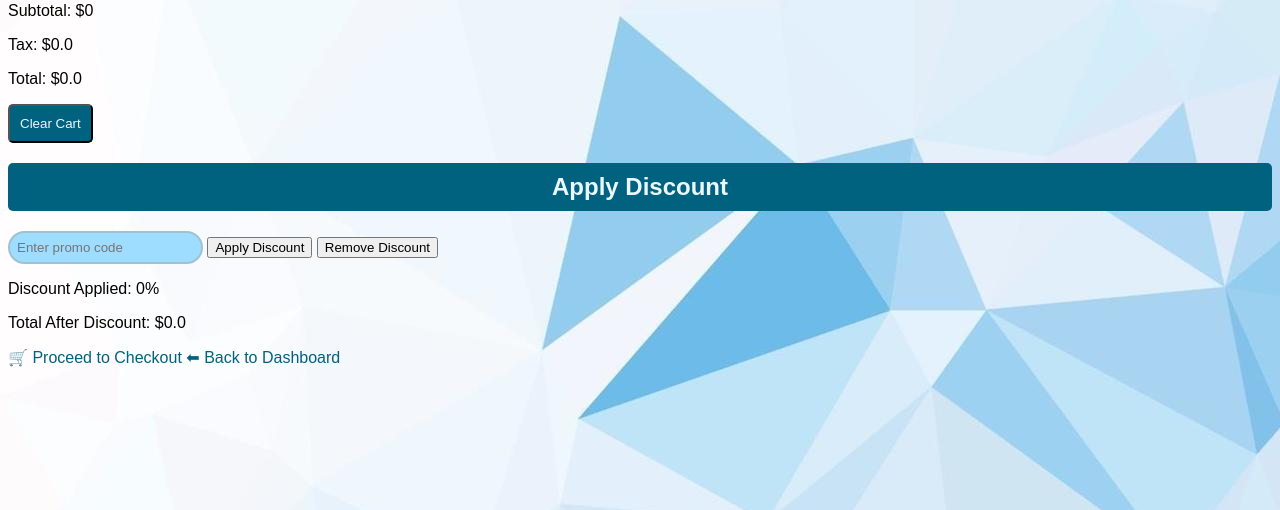
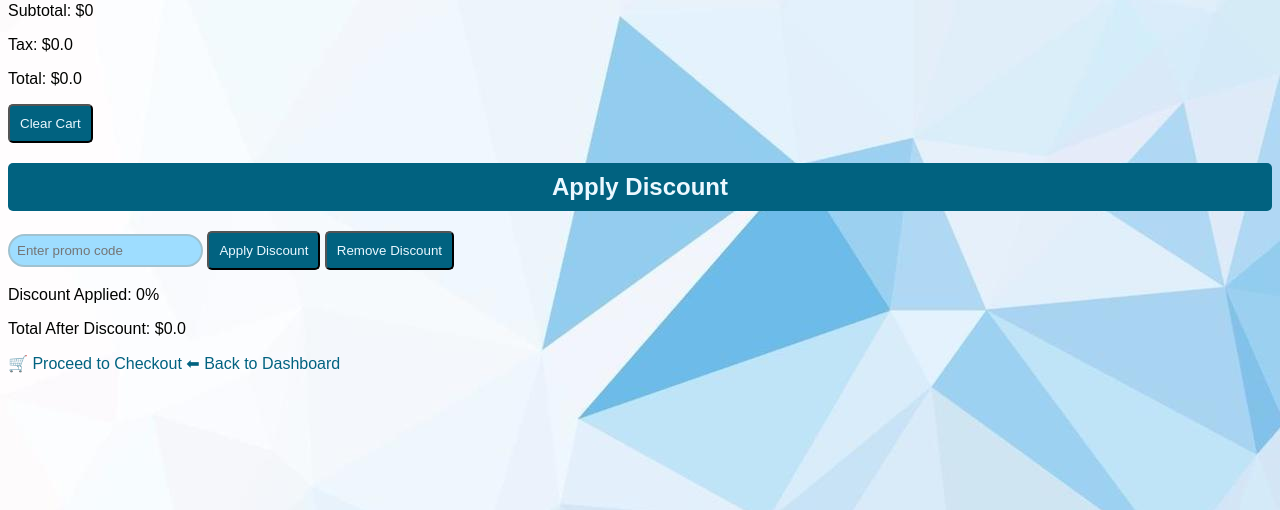
Before and after one commit to RealGrapeTree/CSC.289-sp25capstoneproject_group9, a Flask app: page /cart in a window 1280 px wide. Shown: the part 144-654 px from the top of the page. Run offline with Flask 3, Linux system fonts and the light colour scheme; parts of the project's set-up code (start-up, migrations or seed data) failed here and were passed over.

Commit message:
Updates to styles.css for add and remove discount buttons

```diff
--- a/Novel_Solutions/static/styles.css
+++ b/Novel_Solutions/static/styles.css
@@ -42,6 +42,8 @@ h2,
 #remove-button,
 #search-button,
 #clear-button,
+#discount-button,
+#remove-discount-button,
 #add-book-link {
     text-align: center;
     color: #EBF8FF;
--- a/Novel_Solutions/templates/cart.html
+++ b/Novel_Solutions/templates/cart.html
@@ -42,8 +42,8 @@
     <!-- Apply Discount Functionality Section -->
     <h2>Apply Discount</h2>
     <input type="text" id="promo-code" placeholder="Enter promo code">
-    <button onclick="applyDiscount()">Apply Discount</button>
-    <button onclick="removeDiscount()">Remove Discount</button>
+    <button onclick="applyDiscount()" id="discount-button">Apply Discount</button>
+    <button onclick="removeDiscount()" id="remove-discount-button">Remove Discount</button>
 
     <p>Discount Applied: <span id="discount-amount">{{ discount_percentage }}%</span></p>
     <p>Total After Discount: $<span id="cart-total">{{ discounted_total_price }}</span></p>
```
